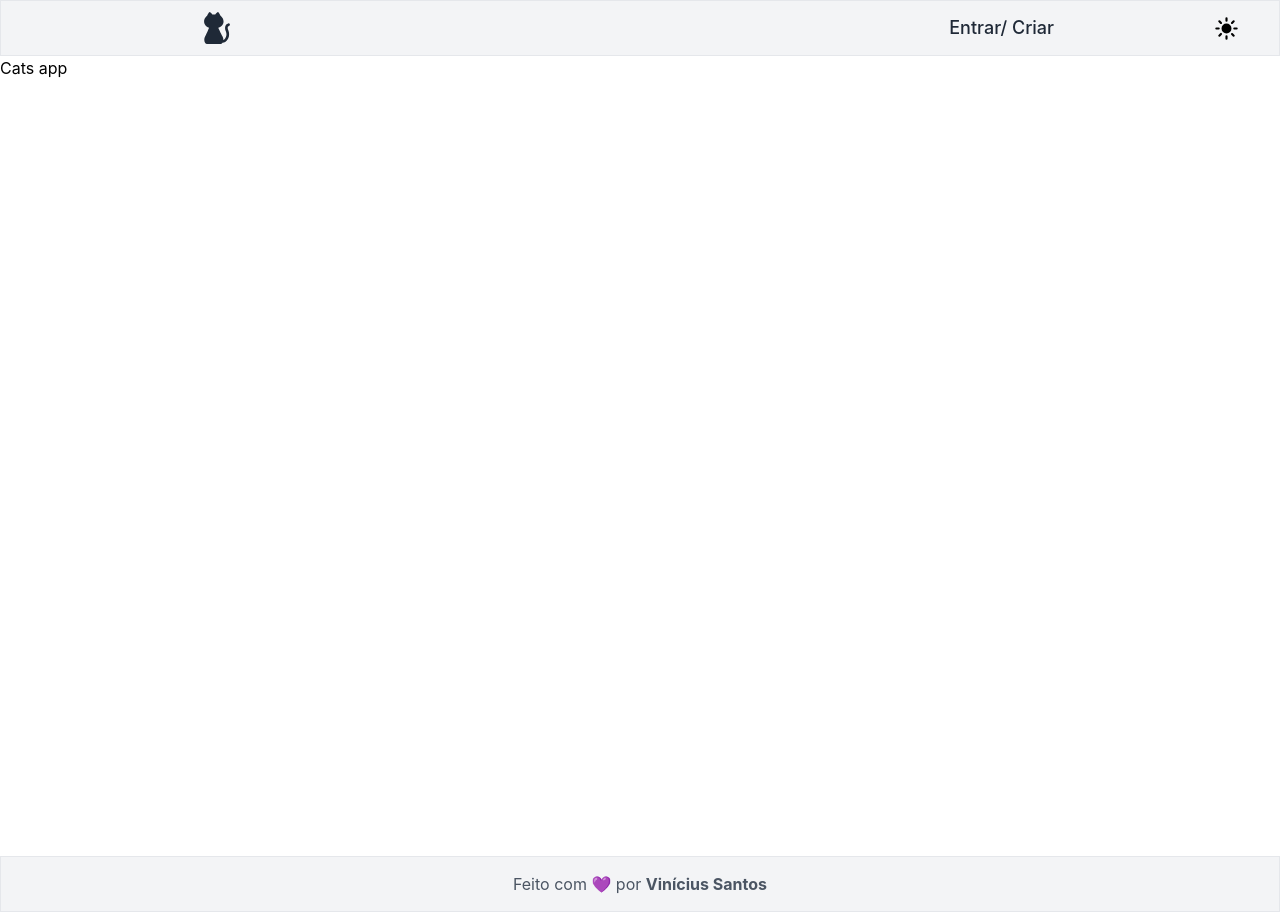
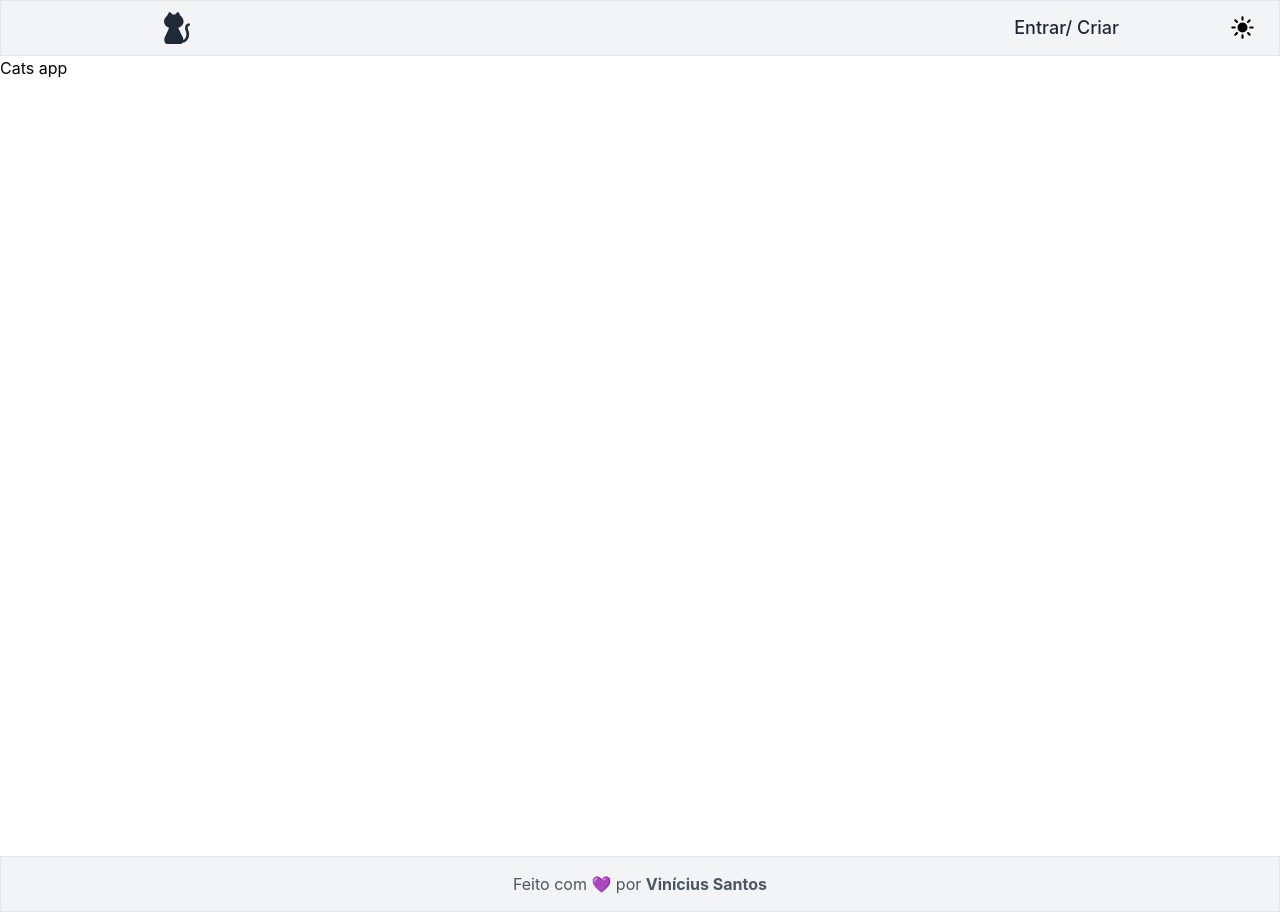
Before and after one commit to vsantos1711/cats-app, a Next.js app: page / in a window 1280 px wide. Built offline with nearby package versions, Linux system fonts and the light colour scheme.

Commit message:
feat: make the toggle btn relative

```diff
--- a/src/components/UI/ButtonTheme.tsx
+++ b/src/components/UI/ButtonTheme.tsx
@@ -12,10 +12,11 @@ export default function ButtonTheme() {
   const icon = theme === "light" ? <IoMoon size={25} /> : <IoSunny size={25} />;
 
   return (
-    <button onClick={toggleTheme}>
-      <span className="flex items-center gap-1" suppressHydrationWarning>
-        {icon}
-      </span>
+    <button
+      className="absolute top-1/4 right-6 hidden md:block"
+      onClick={toggleTheme}
+    >
+      <span suppressHydrationWarning>{icon}</span>
     </button>
   );
 }
--- a/src/components/UI/Header.tsx
+++ b/src/components/UI/Header.tsx
@@ -4,7 +4,7 @@ import ButtonTheme from "./ButtonTheme";
 
 export default function Header() {
   return (
-    <header className="flex  border h-14 bg-gray-100 px-10 dark:border-none dark:bg-gray-800">
+    <header className="flex border h-14 bg-gray-100 relative dark:border-none dark:bg-gray-800">
       <nav className="container flex justify-between items-center text-gray-800 dark:text-gray-200">
         <Link href="/">
           <Logo size="sm" />
```
